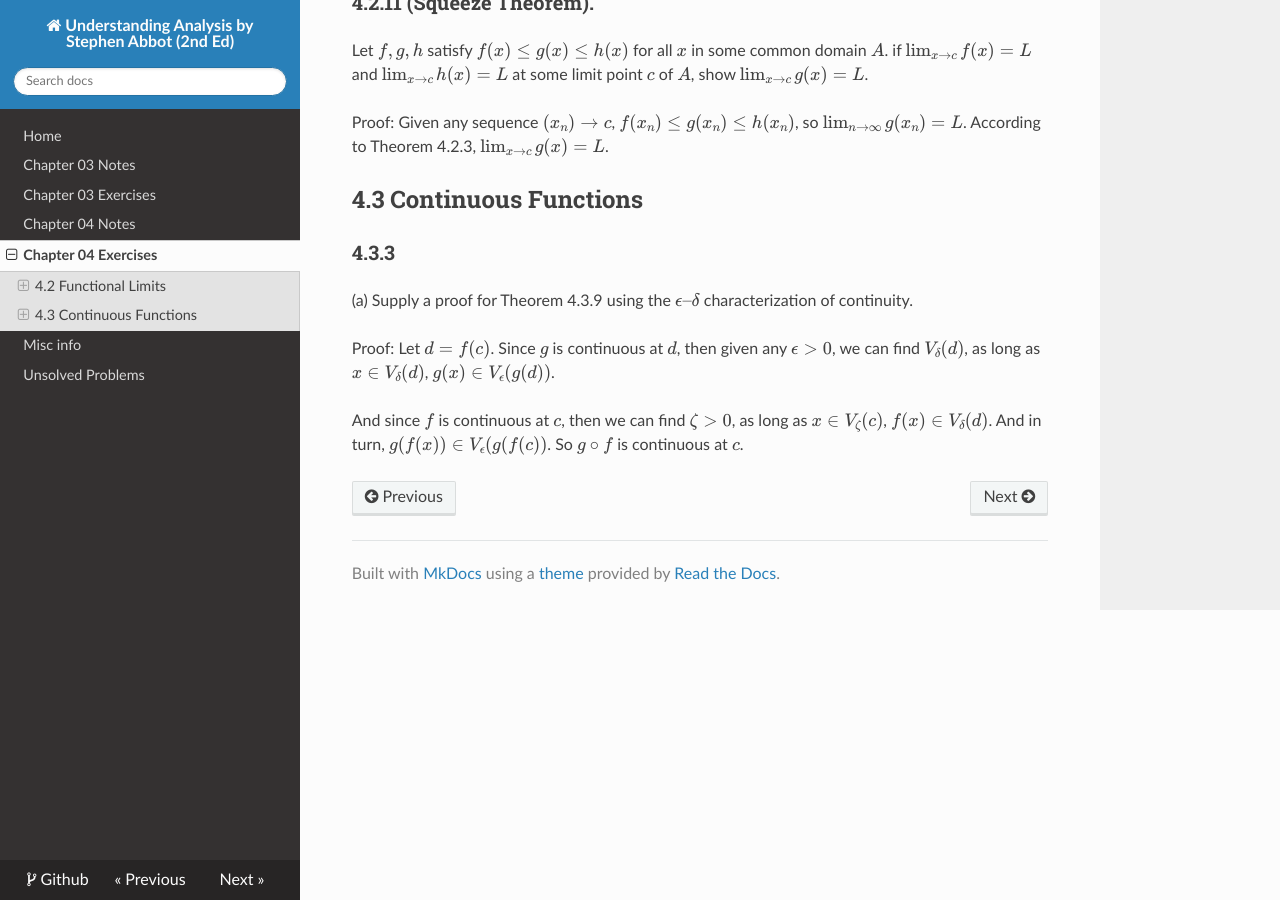
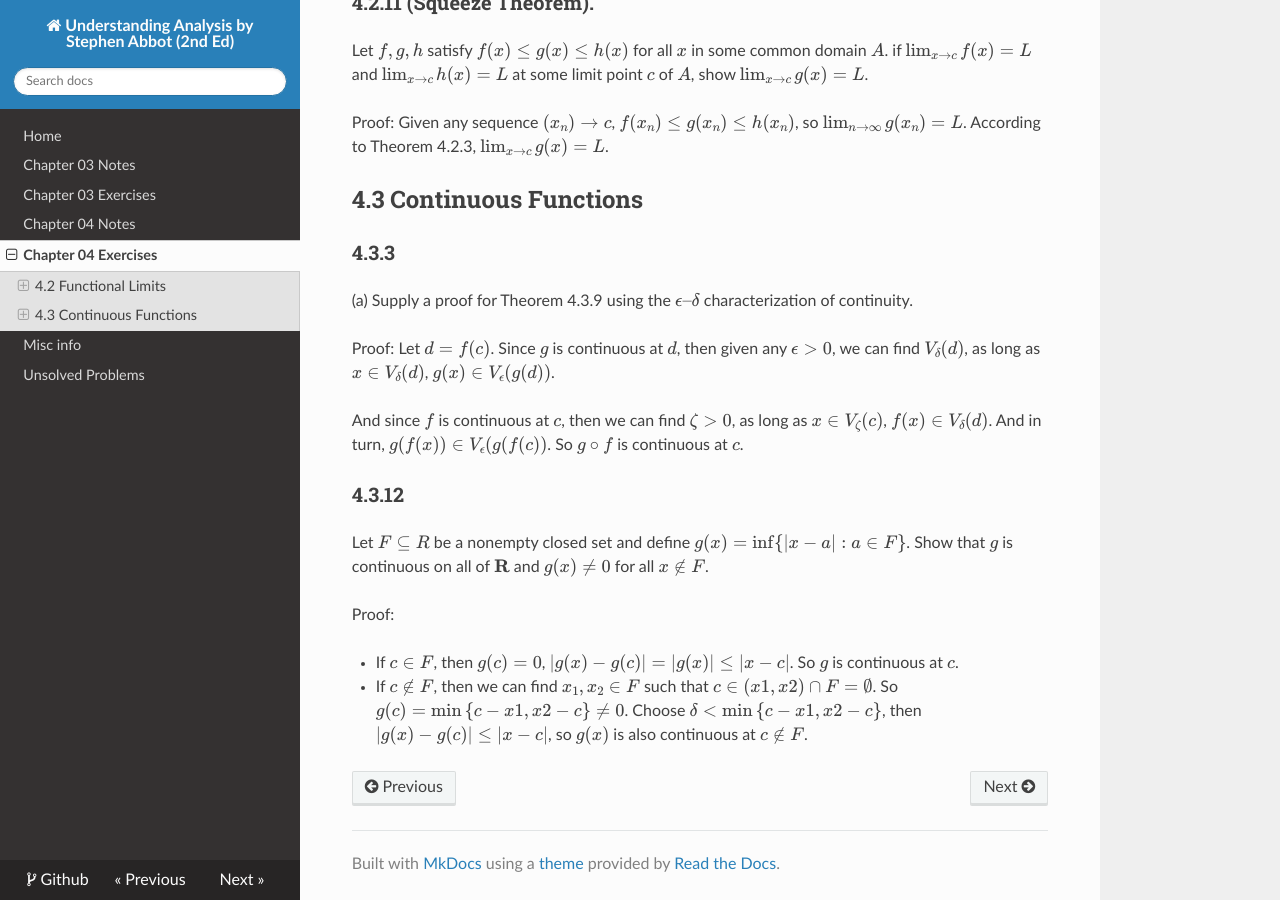
Before and after one commit to eroicaleo/abbot-analysis-2nd, an MkDocs documentation site: the page built from docs/ch04ex.md, in a window 1280 px wide and 900 px high, scrolled down 4325 px. Built offline with MkDocs 1.6.1, drawn with Linux system fonts in a browser that asks for light colours; nearby versions of some CDN libraries; formulas are drawn with MathJax 3.

Commit message:
updates 4.3.12

```diff
--- a/docs/ch04ex.md
+++ b/docs/ch04ex.md
@@ -200,3 +200,14 @@ Proof: Let $d = f(c)$. Since $g$ is continuous at $d$, then given any $\epsilon
 $V_{\delta }(d)$, as long as $x \in V_{\delta }(d)$, $g(x) \in V_{\epsilon }(g(d))$.
 
 And since $f$ is continuous at $c$, then we can find $\zeta > 0$, as long as $x \in V_{\zeta }(c)$, $f(x) \in V_{\delta }(d)$. And in turn, $g(f(x)) \in V_{\epsilon}(g(f(c))$. So $g \circ f$ is continuous at $c$.
+
+### 4.3.12
+
+Let $F ⊆ R$ be a nonempty closed set and define
+$g(x) = \inf\{|x − a| : a ∈ F\}$.
+Show that $g$ is continuous on all of $\mathbf{R}$ and $g(x) \neq 0$ for all $x \not\in F$.
+
+Proof:
+
+* If $c \in F$, then $g(c) = 0$, $|g(x) - g(c)| = |g(x)| \leq |x - c|$. So $g$ is continuous at $c$.
+* If $c \not\in F$, then we can find $x_1, x_2 \in F$ such that $c \in (x1, x2) \cap F = \emptyset$. So $g(c) = \min \left\{ c - x1, x2 - c \right\} \neq 0$. Choose $\delta < \min \left\{ c - x1, x2 - c \right\}$, then $|g(x) - g(c)| \leq  |x - c|$, so $g(x)$ is also continuous at $c \not\in F$.
```
